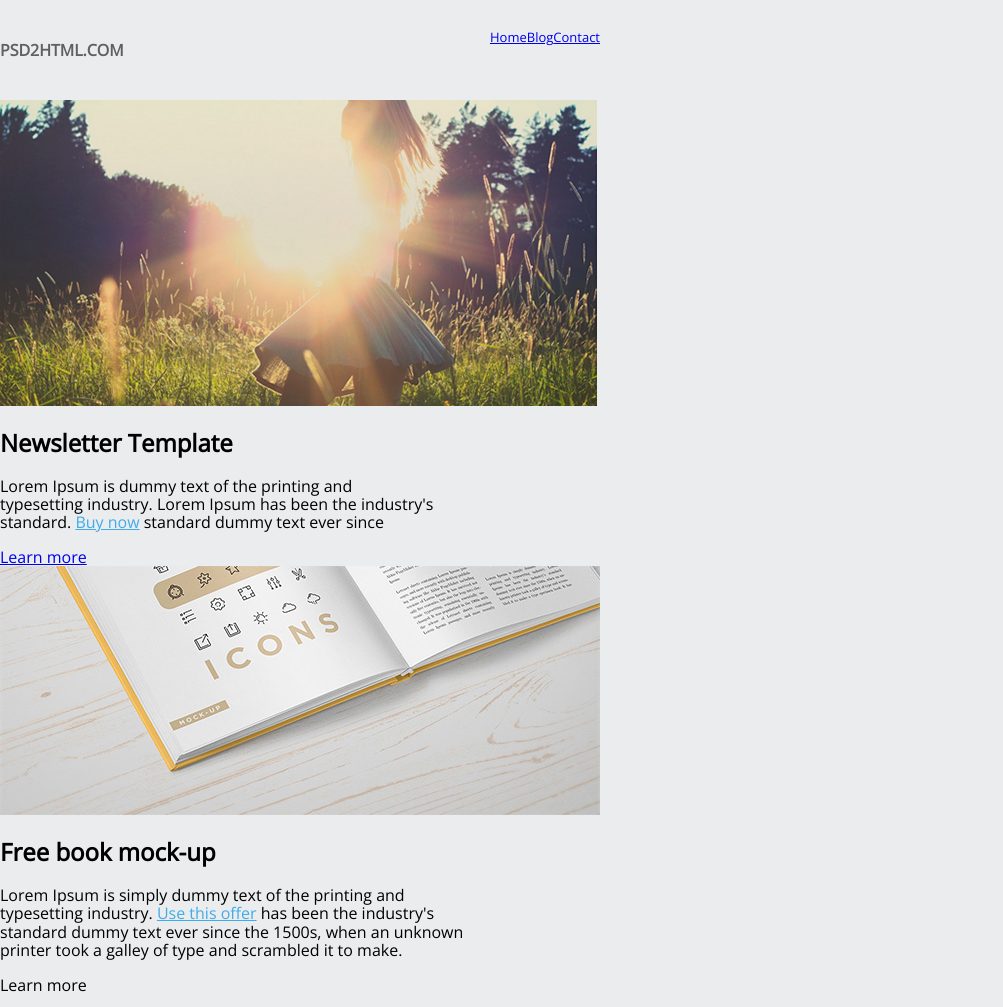
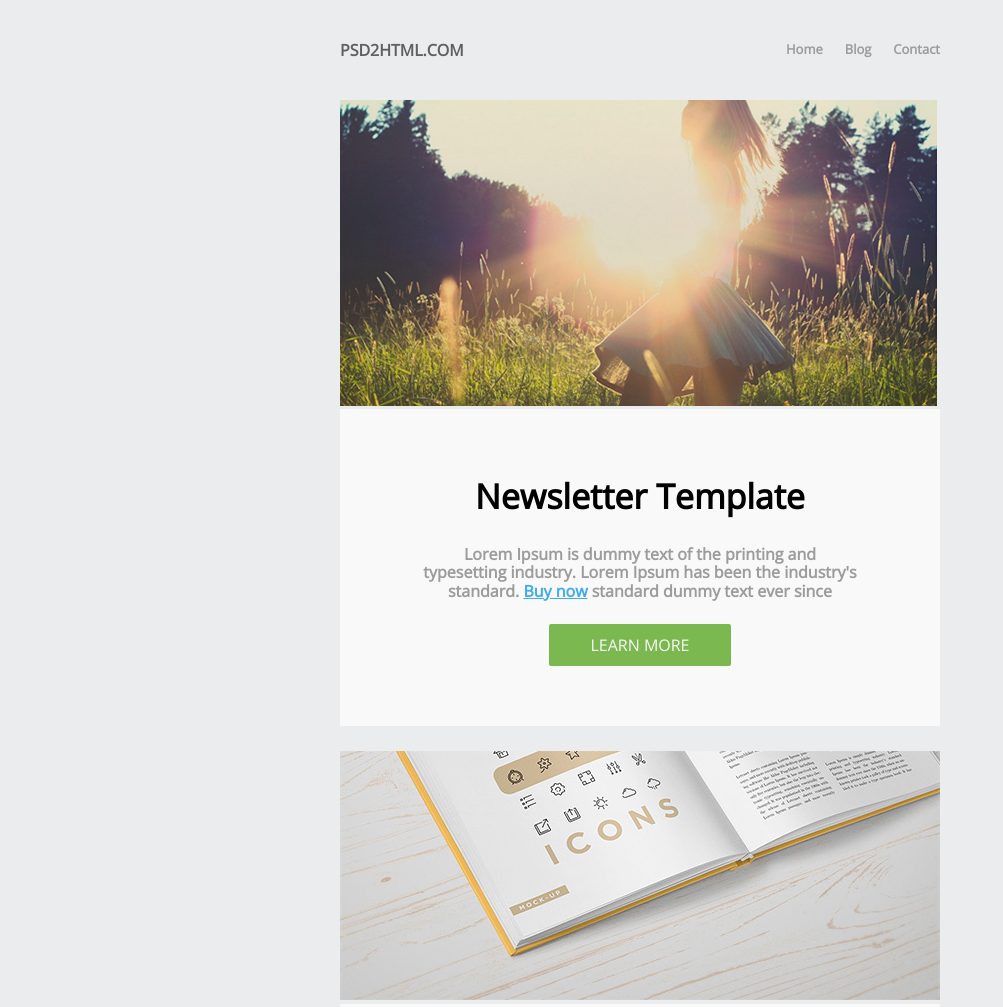
Before and after one commit to mariaconejo/Books, a website: page index.html in a window 1280 px wide. Shown: the top 1007 px of the page, without its empty margins (0-1003 px from the left). Drawn offline with nearby package versions, Linux system fonts and the light colour scheme.

Commit message:
Se agrego css de main

```diff
--- /dev/null
+++ b/sass/config/_mixin.scss
@@ -0,0 +1,29 @@
+@mixin liquid {
+    max-width: 100%;
+    width: 100%;
+
+}
+
+@mixin info {
+
+    text-align: center;
+    background-color: $color-p;
+    padding: 40px 0px 72px 0px;
+    margin-bottom: 25px;
+
+}
+
+@mixin buttons {
+
+    color:$color-p;
+    padding: 10px 41px;
+    border-radius: 2px;
+    text-decoration: none;
+    text-transform: uppercase;
+
+}
+
+@mixin h2{
+    font-weight: bold;
+    color:$color-h2;
+}
--- a/sass/config/_settings.scss
+++ b/sass/config/_settings.scss
@@ -1,5 +1,9 @@
 $color-font: #eaeced;
-$auto: margin 0 auto;
+$auto: 0 auto;
 $color-title: #606060;
 $color-link:#40aceb;
 $color-aconres: #9c9c9c;
+$color-p: #f9f9f9;
+$color-h2: #000000;
+$color-button-a:#7bb84f;
+$color-button-b:#f5ba1c;
--- a/sass/partials/_header.scss
+++ b/sass/partials/_header.scss
@@ -15,15 +15,16 @@
 
 .nav{
     float: right;
-    padding: 30px 0px 30px 0px;
+    padding: 42px 0px 42px 0px;
 }
 
-.header-nav li {
+.header-nav{
+    li {
 
     list-style: none;
     float: left;
     font-size: 13px;
-
+    }
 
     li + li {
         margin-left: 22px;
--- /dev/null
+++ b/sass/partials/_main.scss
@@ -0,0 +1,66 @@
+/*Main*/
+@import'../config/mixin';
+
+.main-template-img{
+    @include liquid;
+}
+
+.main-template-info{
+
+    padding-left: 27px;
+    @include info;
+
+}
+
+.main-template-info h2{
+    font-size: 34px;
+    font-weight: bold;
+    color:$color-h2;
+}
+
+.main-template-info p{
+
+    font-weight: bold;
+    color:$color-aconres;
+    padding-bottom: 20px;
+    font-size: 16px;
+}
+
+.main-template-button a{
+
+    background-color: $color-button-a;
+    @include buttons;
+
+}
+
+.main-mockup-img{
+
+    @include liquid;
+}
+
+.main-mockup-info{
+
+    @include info;
+
+}
+
+.main-mockup-info h2{
+
+    font-size: 29px;
+    @include h2;
+}
+
+
+.main-mockup-info p{
+
+    color:$color-aconres;
+    padding-bottom: 31px;
+    font-size: 16px;
+}
+
+.main-mockup-button a {
+
+    background-color: $color-button-b;
+    @include buttons;
+
+}
--- a/sass/styles.scss
+++ b/sass/styles.scss
@@ -2,3 +2,4 @@
 @import'./config/settings';
 @import'./partials/global';
 @import'./partials/header';
+@import'./partials/main';
```
Also changed, not shown: css/styles.css, sass/partials/_box.scss (added).
